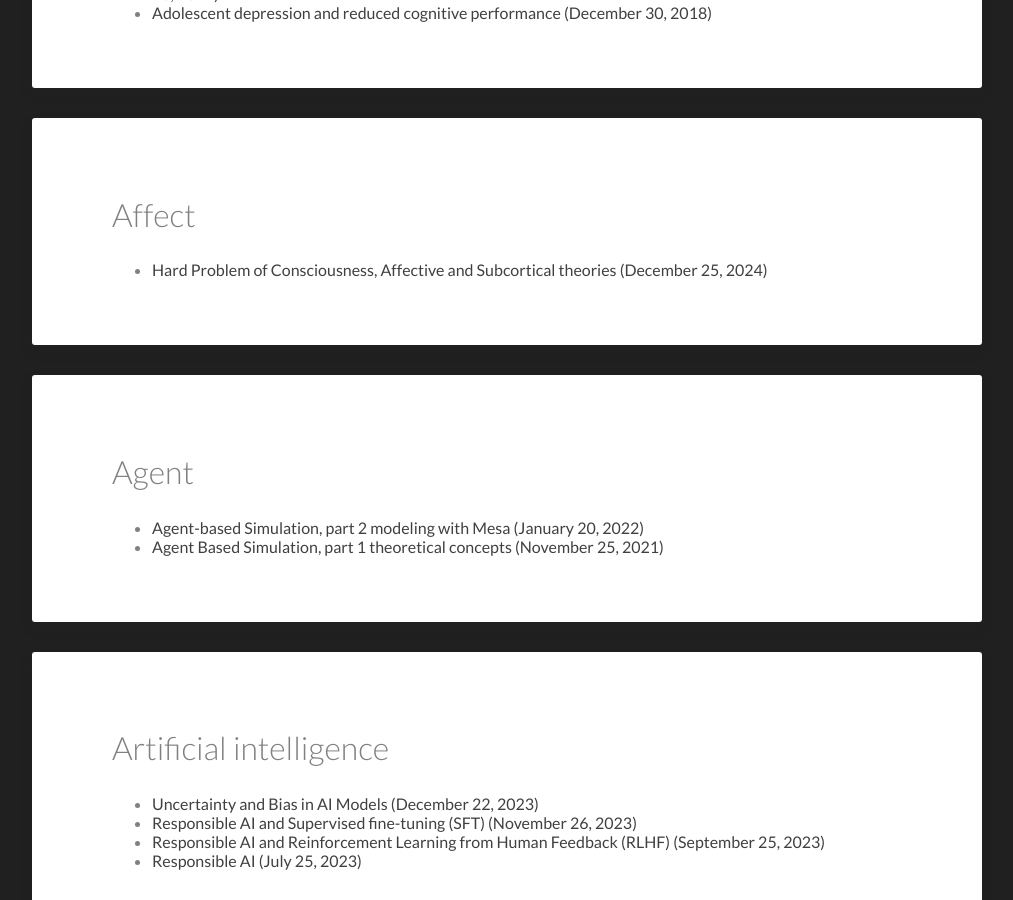
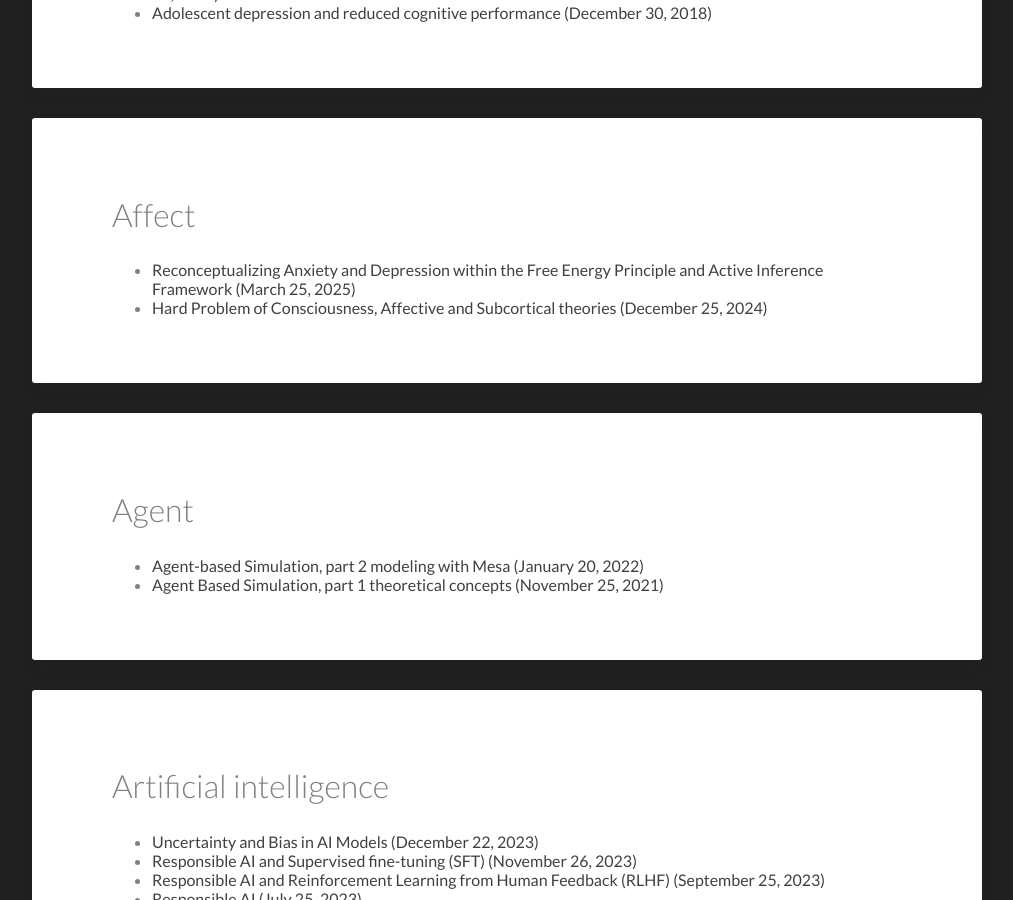
Before and after one commit to Kamran-Afzali/Kamran-Afzali.github.io, a Jekyll site: the page built from tags/index.html, in a window 1280 px wide and 900 px high, scrolled down 3085 px. Shown: the whole window, without its empty margins (133-1146 px from the left). Built offline with Jekyll 4.4.1, drawn with Linux system fonts in a browser that asks for light colours; some of the changed text lies outside the part shown.

Commit message:
Update and rename FEP_ANX_DEP.md to 2025-03-25-FEP_ANX_DEP.md

```diff
--- a/_posts/FEP_ANX_DEP.md
+++ b/_posts/2025-03-25-FEP_ANX_DEP.md
@@ -4,7 +4,7 @@ categories: posts
 title: Reconceptualizing Anxiety and Depression within the Free Energy Principle and Active Inference Framework
 featured-image: /images/NIb.jpg
 tags: [Free Energy Principle, Affect, Consciousness]
-date-string: December 2024
+date-string: March 2025
 ---
 
 ### Reconceptualizing Anxiety and Depression: Insights from the Free Energy Principle and Active Inference Framework
```
